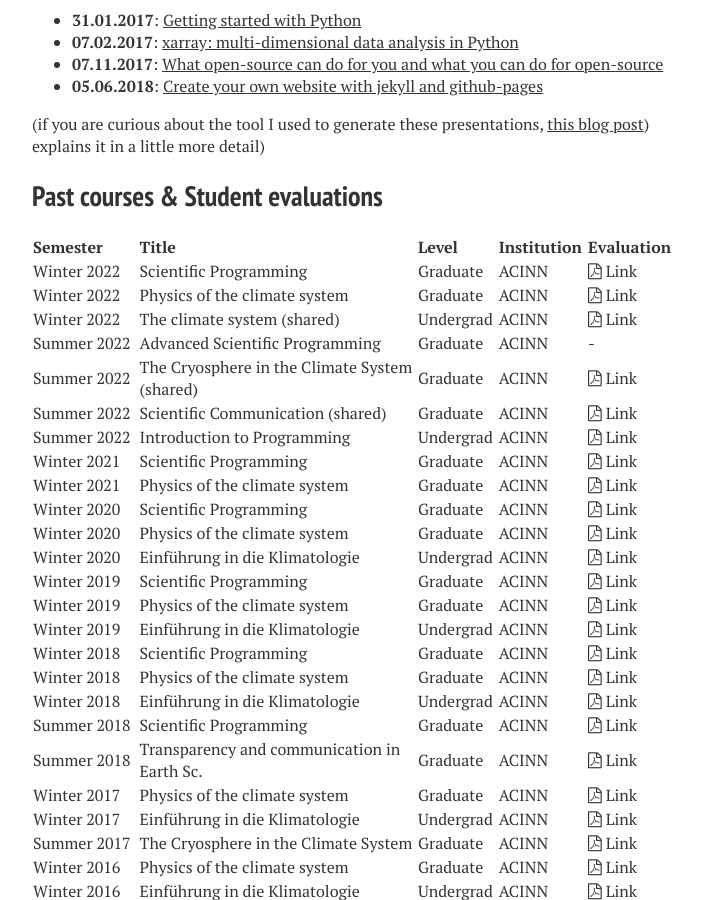
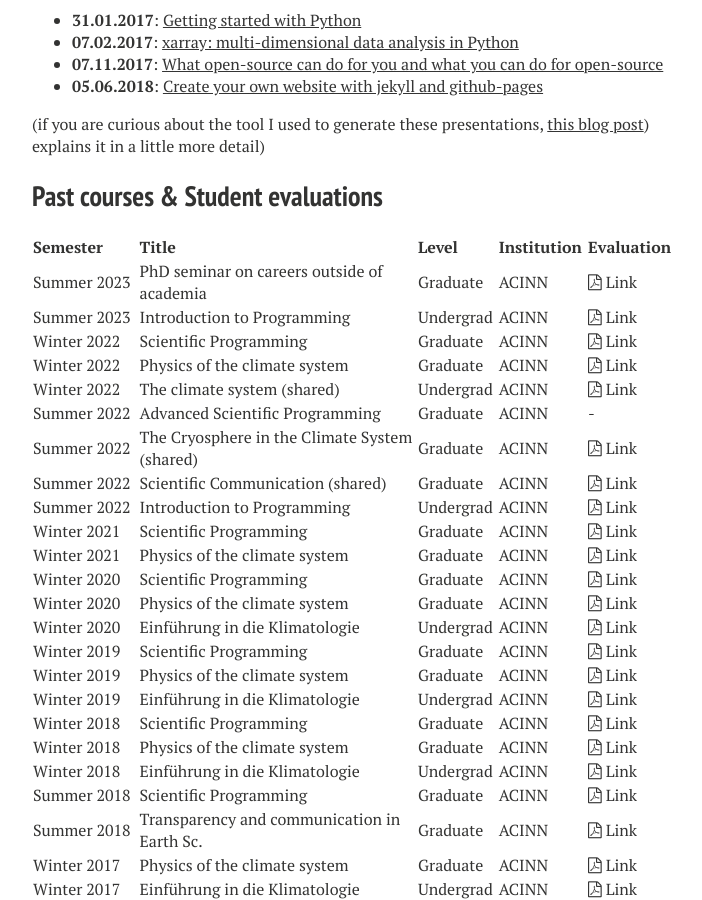
Before and after one commit to fmaussion/fmaussion.github.io, a Jekyll site: the page built from teaching/index.md, in a window 1280 px wide and 900 px high, scrolled down 2671 px. Shown: the whole window, without its empty margins (288-990 px from the left). Built offline with Jekyll 4.4.1, drawn with Linux system fonts in a browser that asks for light colours; nearby versions of some CDN libraries.

Commit message:
add eval ss23

```diff
--- a/teaching/index.md
+++ b/teaching/index.md
@@ -114,6 +114,8 @@ explains it in a little more detail)
 
 Semester&nbsp;&nbsp;&nbsp;&nbsp;&nbsp;&nbsp;&nbsp;&nbsp; | Title&nbsp;&nbsp;&nbsp;&nbsp;&nbsp;&nbsp;&nbsp;&nbsp;&nbsp;&nbsp;&nbsp;&nbsp;&nbsp;&nbsp;&nbsp;&nbsp;&nbsp;&nbsp;&nbsp;&nbsp;&nbsp;&nbsp;&nbsp;&nbsp;&nbsp;&nbsp;&nbsp;&nbsp;&nbsp;&nbsp;&nbsp; | Level | Institution&nbsp; | Evaluation |
 :---|:---|:---|:---|:---|:---|
+Summer 2023 | PhD seminar on careers outside of academia  | Graduate | ACINN | [<i class="fa fa-file-pdf-o" aria-hidden="true"></i> Link](/images/teaching/eval/2023SS_Career.pdf)  |
+Summer 2023 | Introduction to Programming | Undergrad&nbsp; | ACINN | [<i class="fa fa-file-pdf-o" aria-hidden="true"></i> Link](/images/teaching/eval/2023SS_InPro.pdf)  |
 Winter 2022 | Scientific Programming | Graduate | ACINN | [<i class="fa fa-file-pdf-o" aria-hidden="true"></i> Link](/images/teaching/eval/2022WS_SciPro.pdf)  |
 Winter 2022 | Physics of the climate system | Graduate | ACINN | [<i class="fa fa-file-pdf-o" aria-hidden="true"></i> Link](/images/teaching/eval/2022WS_PhyClim.pdf)  |
 Winter 2022 | The climate system (shared) | Undergrad&nbsp; | ACINN | [<i class="fa fa-file-pdf-o" aria-hidden="true"></i> Link](/images/teaching/eval/2022WS_BscClim.pdf)  |
```
Also changed, not shown: 2 other files.
